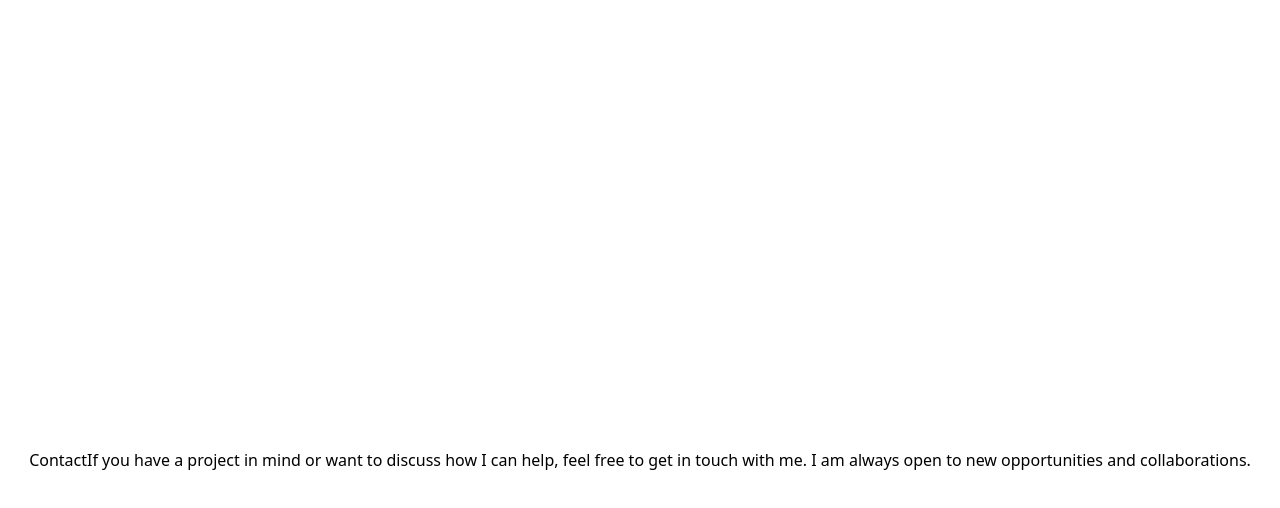
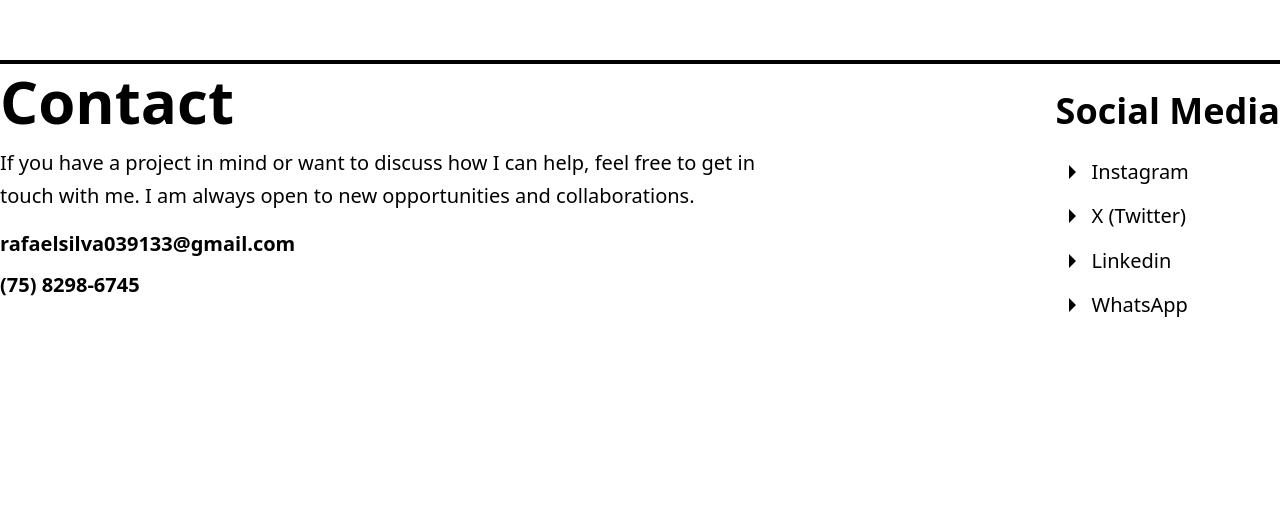
Before and after one commit to rafaelsilva039133-boop/portfolio, a Next.js app: page /en in a window 1280 px wide. Shown: the part 3940-4448 px from the top of the page. Built offline with nearby package versions, Linux system fonts and the light colour scheme.

Commit message:
feat: contact page design

```diff
--- a/components/contact.jsx
+++ b/components/contact.jsx
@@ -1,11 +1,26 @@
+import Arrow from "./arrow";
 import { useTranslations } from "next-intl";
 
 function Contact(){
   const t = useTranslations("Contact");
   return(
-    <section id="contact" className="fullscreen flex items-center justify-center">
-      <h1>{t("title")}</h1>
-      <p>{t("description")}</p>
+    <section id="contact" className="responsive-container h-[80vh] md:h-[70vh] flex flex-col md:flex-row items-start md:items-baseline justify-center  border-t-4 border-(--color-secondary)">
+      <div className="flex flex-col gap-2 ">
+        <h1 className="title text-(--color-secondary)">{t("title")}</h1>
+        <p className="pb-2 text text-(--color-text)">{t("description")}</p>
+        <a className="text text-(--color-assistant) font-bold" href="mailto:rafaelsilva039133@gmail.com" target="_blank" rel="noopener noreferrer"> <span className="border-text hover:border-zinc-700 hover:text-zinc-700">rafaelsilva039133@gmail.com</span> </a>
+        <a className="text text-(--color-assistant) font-bold " href="https://wa.me/557582986745" target="_blank" rel="noopener noreferrer"> <span className="border-text hover:border-zinc-700 hover:text-zinc-700">(75) 8298-6745</span> </a>
+      </div>
+      <div className="md:min-w-2/5 flex flex-col items-end">
+        <div className="flex flex-col gap-3">
+          <h2 className="subtitle pb-2">{t("social")}</h2>
+          <a className="text text-(--color-secondary) flex gap-3 items-center" href="https://www.instagram.com/rafael.s_dev/" target="_blank" rel="noopener noreferrer"> <Arrow/> <span className="border-text hover:border-amber-950 hover:text-amber-950">Instagram</span> </a>
+          <a className="text text-(--color-secondary) flex gap-3 items-center " href="https://x.com/Rafael_S137" target="_blank" rel="noopener noreferrer"> <Arrow/> <span className="border-text hover:border-amber-950 hover:text-amber-950">X (Twitter)</span> </a>
+          <a className="text text-(--color-secondary) flex gap-3 items-center" href="https://www.linkedin.com/in/rafael-silva-7072283a4/" target="_blank" rel="noopener noreferrer"> <Arrow/> <span className="border-text hover:border-amber-950 hover:text-amber-950">Linkedin</span> </a>
+          <a className="text text-(--color-secondary) flex gap-3 items-center" href="https://wa.me/557582986745" target="_blank" rel="noopener noreferrer"> <Arrow/><span className="border-text hover:border-amber-950 hover:text-amber-950">WhatsApp</span></a>
+        </div>
+      </div>
+
     </section>
   )
 }
```
